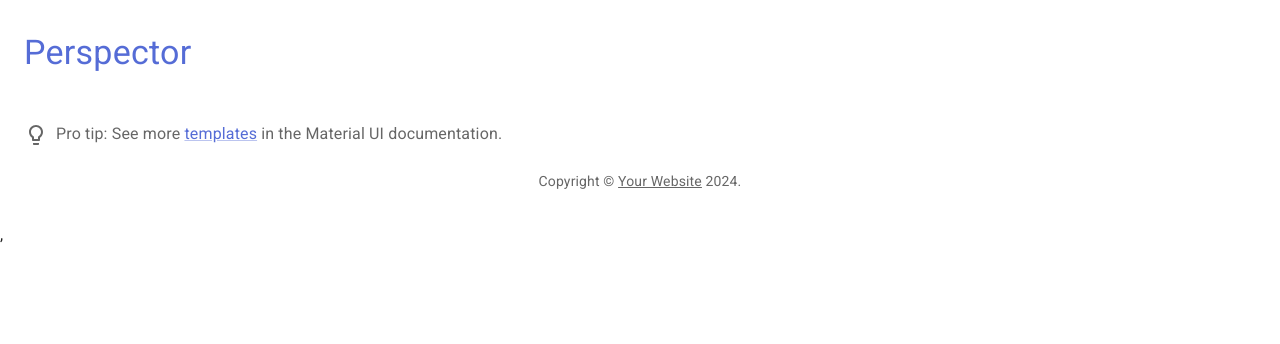
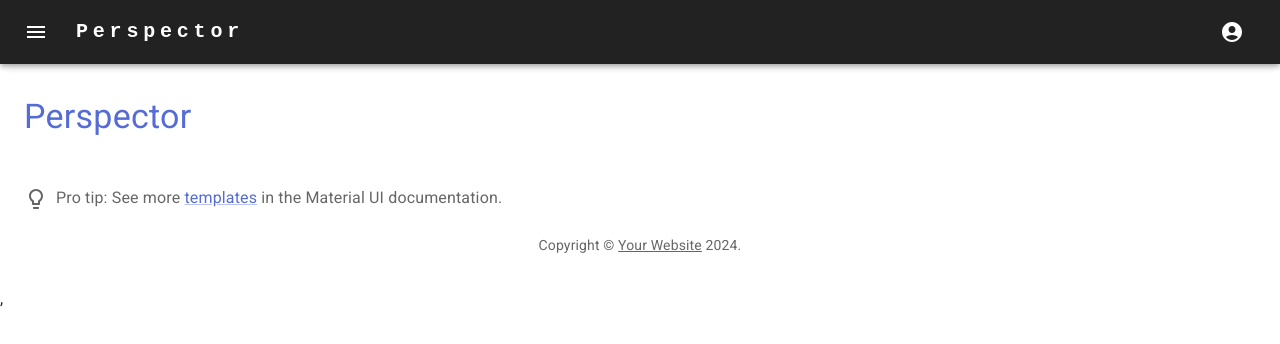
Before and after one commit to eccpluto/IOD-SE2024-miniProject02.1, a React (Vite) app in the folder material-ui-vite/: page / in a window 1280 px wide. Shown: the top 344 px of the page. Built offline with nearby package versions, Linux system fonts and the light colour scheme.

Commit message:
appbar with stub for account TODO authentiation integration with userContext

```diff
--- a/material-ui-vite/src/App.jsx
+++ b/material-ui-vite/src/App.jsx
@@ -1,8 +1,16 @@
 import * as React from 'react';
 import AppRoutes from './routes/AppRoutes';
+import MyAppBar from './components/MyAppBar';
+import { Toolbar } from '@mui/material';
 
 export default function App() {
   return (
-    <AppRoutes></AppRoutes>
+    <>
+      <MyAppBar />
+      {/* second Toolbar component so content not hidden behind NavBar
+          see https://mui.com/material-ui/react-app-bar/*/}
+      <Toolbar />
+      <AppRoutes></AppRoutes>
+    </>
   );
 }
--- /dev/null
+++ b/material-ui-vite/src/components/MyAppBar.jsx
@@ -0,0 +1,124 @@
+import AppBar from '@mui/material/AppBar';
+import Box from '@mui/material/Box';
+import { useState } from 'react'
+import useTheme from "@mui/material/styles/useTheme"
+import Toolbar from '@mui/material/Toolbar';
+import IconButton from '@mui/material/IconButton';
+import MenuIcon from '@mui/icons-material/Menu';
+import AccountCircle from '@mui/icons-material/AccountCircle';
+import Menu from '@mui/material/Menu';
+import MenuItem from '@mui/material/MenuItem';
+import { NavLink } from 'react-router-dom';
+import Typography from '@mui/material/Typography';
+
+function MyAppBar(props) {
+    const theme = useTheme();
+
+    // anchor state for popup menus
+    const [anchorElMainMenu, setAnchorElMainMenu] = useState(null);
+    const [anchorElAccountMenu, setAnchorElAccountMenu] = useState(null);
+
+    const handleMainMenu = (event) => {
+        setAnchorElMainMenu(event.currentTarget);
+    }
+    const handleAccountMenu = (event) => {
+        setAnchorElAccountMenu(event.currentTarget);
+    }
+    const handleCloseMenu = () => {
+        setAnchorElMainMenu(null);
+        setAnchorElAccountMenu(null);
+    }
+
+    return (
+        <Box sx={{ flexGrow: 1 }}>
+            <AppBar position='fixed' sx={{
+                bgcolor: theme.palette.secondary.main
+            }}>
+                <Toolbar>
+                    <IconButton
+                        size="large"
+                        edge="start"
+                        aria-label="main menu"
+                        aria-controls='menu-main'
+                        aria-haspopup="true"
+                        onClick={handleMainMenu}
+                        color='inherit'
+                        sx={{ mr: 2 }}
+                    >
+                        <MenuIcon />
+                    </IconButton>
+                    {/* menu openable inside Toolbar */}
+                    <Menu
+                        id="main-menu"
+                        anchorEl={anchorElMainMenu}
+                        anchorOrigin={{
+                            vertical: 'bottom',
+                            horizontal: 'left'
+                        }}
+                        open={Boolean(anchorElMainMenu)}
+                        onClose={handleCloseMenu}
+                    >
+                        {/* items inside menu */}
+                        <MenuItem key="home" onClose={handleCloseMenu}>
+                            <NavLink to={"/"}>Home</NavLink>
+                        </MenuItem>
+                    </Menu>
+                    <Typography
+                        variant="h6"
+                        noWrap
+                        component="a"
+                        href="#"
+                        sx={{
+                            mr: 2,
+                            display: { xs: 'none', md: 'flex' },
+                            fontFamily: 'monospace',
+                            fontWeight: 700,
+                            letterSpacing: '.3rem',
+                            color: 'inherit',
+                            textDecoration: 'none',
+                            flexGrow: 1,
+                        }}
+                    >
+                        Perspector
+                    </Typography>
+                    {/* diplay the account button if the userContext indicates
+                    the user has logged in TODO */}
+                    <IconButton
+                        size="large"
+                        aria-label="account menu"
+                        aria-controls='menu-account'
+                        aria-haspopup="true"
+                        onClick={handleAccountMenu}
+                        color='inherit'
+                    >
+                        <AccountCircle />
+                    </IconButton>
+                    {/* menu openable inside Toolbar */}
+                    <Menu
+                        id="account-menu"
+                        anchorEl={anchorElAccountMenu}
+                        anchorOrigin={{
+                            vertical: 'bottom',
+                            horizontal: 'right'
+                        }}
+                        keepMounted
+                        transformOrigin={{
+                            vertical: 'top',
+                            horizontal: 'right'
+                        }}
+                        open={Boolean(anchorElAccountMenu)}
+                        onClose={handleCloseMenu}
+                    >
+                        {/* items inside menu */}
+                        <MenuItem key="account" onClose={handleCloseMenu}>
+                            <NavLink to={"/account"}>Account</NavLink>
+                        </MenuItem>
+                    </Menu>
+                </Toolbar>
+            </AppBar>
+        </Box >
+    )
+
+}
+
+export default MyAppBar;
```
